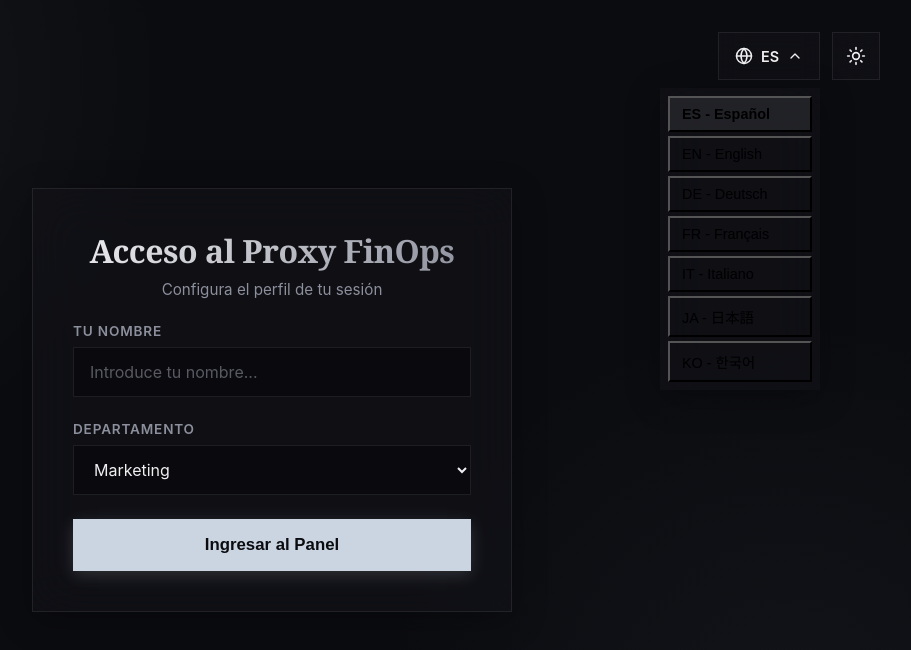
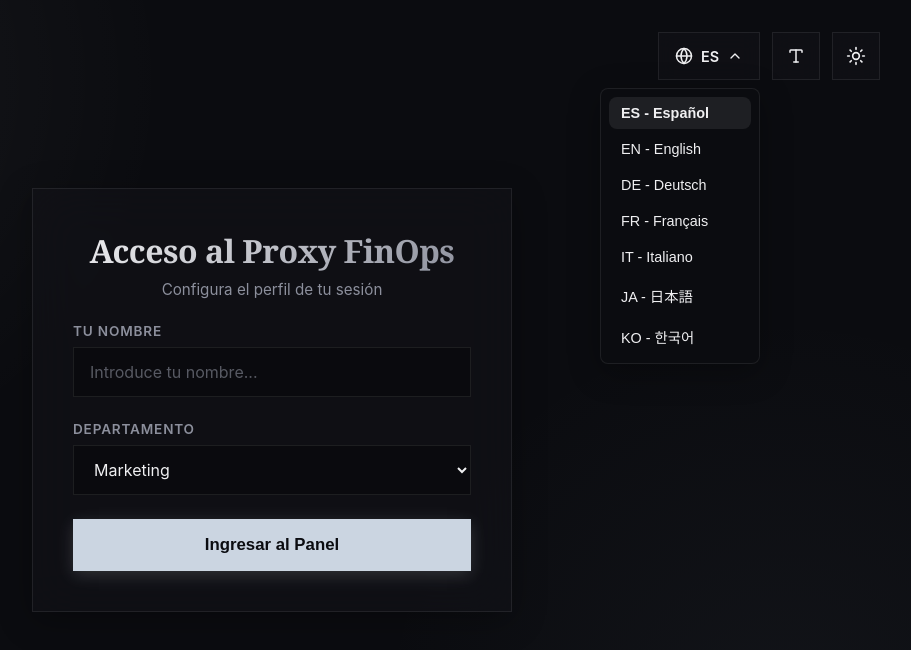
Before and after one commit to XDeEquis/AI-FinOps-Mercedes, a React (Vite) app in the folder frontend/: page / in a window 1280 px wide. Both pictures are taken after a click on the button "ES". Shown: the top 650 px of the page, without its empty margins (368-1279 px from the left). Built offline with nearby package versions, Linux system fonts and the light colour scheme.

Commit message:
Arreglos varios
Se han movido de sitio la experciencia de usuario, ademas de agregado la posibilidad de cambiar el tamaño de la letra

```diff
--- a/frontend/src/App.tsx
+++ b/frontend/src/App.tsx
@@ -1,5 +1,5 @@
 import { useState, useEffect, useRef } from 'react'
-import { Sun, Moon, Globe, ChevronDown, LogOut } from 'lucide-react'
+import { Sun, Moon, Globe, ChevronDown, LogOut, Type } from 'lucide-react'
 import { motion } from 'framer-motion'
 import { ChatWindow } from './components/ChatWindow'
 import { FinOpsSidebar } from './components/FinOpsSidebar'
@@ -12,15 +12,21 @@ export interface UserSession {
   department: Department
 }
 
+type FontSize = 'small' | 'medium' | 'large'
+
 export default function App() {
   const [budget] = useState(5.00)
   const [spent, setSpent] = useState(1.24)
   const [isDarkMode, setIsDarkMode] = useState(true)
   const [lang, setLang] = useState<Language>('es')
+  const [fontSize, setFontSize] = useState<FontSize>('medium')
+
   const [isLangOpen, setIsLangOpen] = useState(false)
+  const [isFontOpen, setIsFontOpen] = useState(false)
+
   const dropdownRef = useRef<HTMLDivElement>(null)
+  const fontDropdownRef = useRef<HTMLDivElement>(null)
 
-  // Registration/login states
   const [user, setUser] = useState<UserSession | null>(null)
   const [tempName, setTempName] = useState('')
   const [tempDept, setTempDept] = useState<Department>('marketing')
@@ -33,7 +39,13 @@ export default function App() {
     }
   }, [isDarkMode])
 
-  // Inyectar clase de departamento en el html para que cambien las variables de color en index.css
+  useEffect(() => {
+    // Aplicar tamaño de fuente a la raíz (html). rem escalará basado en esto.
+    if (fontSize === 'small') document.documentElement.style.fontSize = '14px'
+    else if (fontSize === 'medium') document.documentElement.style.fontSize = '16px'
+    else if (fontSize === 'large') document.documentElement.style.fontSize = '18px'
+  }, [fontSize])
+
   useEffect(() => {
     document.documentElement.classList.remove('dept-marketing', 'dept-engineering', 'dept-sales', 'dept-support')
     if (user) {
@@ -45,6 +57,9 @@ export default function App() {
     const handleClickOutside = (event: MouseEvent) => {
       if (dropdownRef.current && !dropdownRef.current.contains(event.target as Node)) {
         setIsLangOpen(false)
+      }
+      if (fontDropdownRef.current && !fontDropdownRef.current.contains(event.target as Node)) {
+        setIsFontOpen(false)
       }
     }
     document.addEventListener('mousedown', handleClickOutside)
@@ -61,6 +76,12 @@ export default function App() {
     { code: 'ko', label: 'KO - 한국어' }
   ]
 
+  const fontOptions: { code: FontSize, label: string }[] = [
+    { code: 'small', label: translations[lang].fontSmall },
+    { code: 'medium', label: translations[lang].fontMedium },
+    { code: 'large', label: translations[lang].fontLarge }
+  ]
+
   const handleLoginSubmit = (e: React.FormEvent) => {
     e.preventDefault()
     if (!tempName.trim()) return
@@ -70,6 +91,157 @@ export default function App() {
   const handleLogout = () => {
     setUser(null)
     setTempName('')
+  }
+
+  const renderControls = (inSidebar: boolean) => {
+    return (
+      <div style={{
+        display: 'flex',
+        flexDirection: 'column',
+        gap: '12px',
+        width: inSidebar ? '100%' : 'auto',
+        alignItems: inSidebar ? 'stretch' : 'flex-end'
+      }}>
+        {user && inSidebar && (
+          <button
+            onClick={handleLogout}
+            className="header-btn"
+            style={{ width: '100%', justifyContent: 'center' }}
+          >
+            <LogOut size={16} />
+            {translations[lang].logoutLabel}
+          </button>
+        )}
+
+        <div style={{ display: 'flex', gap: '12px', width: '100%', justifyContent: inSidebar ? 'space-between' : 'flex-end' }}>
+
+          {/* Menu Idioma */}
+          <div ref={dropdownRef} style={{ position: 'relative', flex: inSidebar ? 1 : 'none' }}>
+            <button
+              onClick={() => setIsLangOpen(!isLangOpen)}
+              className="header-btn"
+              style={{ width: '100%', justifyContent: 'center' }}
+            >
+              <Globe size={18} />
+              {lang.toUpperCase()}
+              <ChevronDown size={16} style={{ transition: 'transform 0.2s', transform: isLangOpen ? 'rotate(180deg)' : 'rotate(0)' }} />
+            </button>
+
+            {isLangOpen && (
+              <div style={{
+                position: 'absolute',
+                bottom: inSidebar ? 'calc(100% + 8px)' : 'auto',
+                top: inSidebar ? 'auto' : 'calc(100% + 8px)',
+                right: inSidebar ? 'auto' : 0,
+                left: inSidebar ? 0 : 'auto',
+                background: 'var(--bg-color)',
+                border: '1px solid var(--panel-border)',
+                borderRadius: '8px',
+                padding: '8px',
+                display: 'flex',
+                flexDirection: 'column',
+                gap: '4px',
+                minWidth: '160px',
+                boxShadow: 'var(--glass-shadow)',
+                zIndex: 100
+              }}>
+                {languages.map((l) => (
+                  <button
+                    key={l.code}
+                    onClick={() => {
+                      setLang(l.code)
+                      setIsLangOpen(false)
+                    }}
+                    onMouseEnter={(e) => e.currentTarget.style.background = 'var(--icon-bg)'}
+                    onMouseLeave={(e) => e.currentTarget.style.background = lang === l.code ? 'var(--icon-bg)' : 'transparent'}
+                    style={{
+                      background: lang === l.code ? 'var(--icon-bg)' : 'transparent',
+                      padding: '8px 12px',
+                      borderRadius: '8px',
+                      textAlign: 'left',
+                      cursor: 'pointer',
+                      fontSize: '0.9rem',
+                      fontWeight: lang === l.code ? 600 : 400,
+                      border: 'none',
+                      color: 'var(--text-primary)',
+                      transition: 'background 0.2s'
+                    }}
+                  >
+                    {l.label}
+                  </button>
+                ))}
+              </div>
+            )}
+          </div>
+
+          {/* Menu Tamaño Fuente */}
+          <div ref={fontDropdownRef} style={{ position: 'relative' }}>
+            <button
+              onClick={() => setIsFontOpen(!isFontOpen)}
+              className="header-btn"
+              style={{ width: '48px', padding: 0, justifyContent: 'center', flexShrink: 0 }}
+              title={translations[lang].fontMedium}
+            >
+              <Type size={18} />
+            </button>
+
+            {isFontOpen && (
+              <div style={{
+                position: 'absolute',
+                bottom: inSidebar ? 'calc(100% + 8px)' : 'auto',
+                top: inSidebar ? 'auto' : 'calc(100% + 8px)',
+                right: 0, // Alineado a la derecha siempre para el icono
+                background: 'var(--bg-color)',
+                border: '1px solid var(--panel-border)',
+                borderRadius: '8px',
+                padding: '8px',
+                display: 'flex',
+                flexDirection: 'column',
+                gap: '4px',
+                minWidth: '160px',
+                boxShadow: 'var(--glass-shadow)',
+                zIndex: 100
+              }}>
+                {fontOptions.map((f) => (
+                  <button
+                    key={f.code}
+                    onClick={() => {
+                      setFontSize(f.code)
+                      setIsFontOpen(false)
+                    }}
+                    onMouseEnter={(e) => e.currentTarget.style.background = 'var(--icon-bg)'}
+                    onMouseLeave={(e) => e.currentTarget.style.background = fontSize === f.code ? 'var(--icon-bg)' : 'transparent'}
+                    style={{
+                      background: fontSize === f.code ? 'var(--icon-bg)' : 'transparent',
+                      padding: '8px 12px',
+                      borderRadius: '8px',
+                      textAlign: 'left',
+                      cursor: 'pointer',
+                      fontSize: '0.9rem',
+                      fontWeight: fontSize === f.code ? 600 : 400,
+                      border: 'none',
+                      color: 'var(--text-primary)',
+                      transition: 'background 0.2s'
+                    }}
+                  >
+                    {f.label}
+                  </button>
+                ))}
+              </div>
+            )}
+          </div>
+
+          {/* Boton Tema */}
+          <button
+            onClick={() => setIsDarkMode(!isDarkMode)}
+            className="header-btn"
+            style={{ width: '48px', padding: 0, justifyContent: 'center', flexShrink: 0 }}
+          >
+            {isDarkMode ? <Sun size={20} /> : <Moon size={20} />}
+          </button>
+        </div>
+      </div>
+    )
   }
 
   return (
@@ -85,83 +257,11 @@ export default function App() {
       justifyContent: user ? 'stretch' : 'center'
     }}>
 
-      {/* Top right control panel */}
-      <div style={{ position: 'absolute', top: '32px', right: '32px', display: 'flex', gap: '12px', zIndex: 50 }}>
-
-        {/* Logout / Change Department Button */}
-        {user && (
-          <button
-            onClick={handleLogout}
-            className="header-btn"
-          >
-            <LogOut size={16} />
-            {translations[lang].logoutLabel}
-          </button>
-        )}
-
-        {/* Language Dropdown */}
-        <div ref={dropdownRef} style={{ position: 'relative' }}>
-          <button
-            onClick={() => setIsLangOpen(!isLangOpen)}
-            className="header-btn"
-          >
-            <Globe size={18} />
-            {lang.toUpperCase()}
-            <ChevronDown size={16} style={{ transition: 'transform 0.2s', transform: isLangOpen ? 'rotate(180deg)' : 'rotate(0)' }} />
-          </button>
-
-          {isLangOpen && (
-            <div style={{
-              position: 'absolute',
-              top: 'calc(100% + 8px)',
-              right: 0,
-              background: 'var(--panel-bg)',
-              borderRadius: '0px',
-              padding: '8px',
-              display: 'flex',
-              flexDirection: 'column',
-              gap: '4px',
-              minWidth: '160px',
-              backdropFilter: 'blur(24px)',
-              boxShadow: 'var(--glass-shadow)',
-              zIndex: 100
-            }}>
-              {languages.map((l) => (
-                <button
-                  key={l.code}
-                  onClick={() => {
-                    setLang(l.code)
-                    setIsLangOpen(false)
-                  }}
-                  onMouseEnter={(e) => e.currentTarget.style.background = 'var(--icon-bg)'}
-                  onMouseLeave={(e) => e.currentTarget.style.background = lang === l.code ? 'var(--icon-bg)' : 'transparent'}
-                  style={{
-                    background: lang === l.code ? 'var(--icon-bg)' : 'transparent',
-                    padding: '8px 12px',
-                    borderRadius: '0px',
-                    textAlign: 'left',
-                    cursor: 'pointer',
-                    fontSize: '0.9rem',
-                    fontWeight: lang === l.code ? 600 : 400,
-                    transition: 'background 0.2s'
-                  }}
-                >
-                  {l.label}
-                </button>
-              ))}
-            </div>
-          )}
+      {!user && (
+        <div style={{ position: 'absolute', top: '32px', right: '32px', zIndex: 50 }}>
+          {renderControls(false)}
         </div>
-
-        {/* Theme Toggle */}
-        <button
-          onClick={() => setIsDarkMode(!isDarkMode)}
-          className="header-btn"
-          style={{ width: '48px', padding: 0 }}
-        >
-          {isDarkMode ? <Sun size={20} /> : <Moon size={20} />}
-        </button>
-      </div>
+      )}
 
       {!user ? (
         <motion.div
@@ -209,7 +309,10 @@ export default function App() {
         </motion.div>
       ) : (
         <>
-          <FinOpsSidebar budget={budget} spent={spent} lang={lang} user={user} />
+          <FinOpsSidebar budget={budget} spent={spent} lang={lang} user={user}>
+            {renderControls(true)}
+          </FinOpsSidebar>
+
           <ChatWindow onMessageSent={(cost) => setSpent(s => s + cost)} lang={lang} user={user} />
         </>
       )}
--- a/frontend/src/components/ChatWindow.tsx
+++ b/frontend/src/components/ChatWindow.tsx
@@ -100,7 +100,7 @@ export function ChatWindow({ onMessageSent, lang, user }: { onMessageSent: (cost
       <div style={{
         flex: 1,
         overflowY: 'auto',
-        padding: '96px 32px 32px 32px',
+        padding: '32px',
         display: 'flex',
         flexDirection: 'column',
         gap: '24px',
```
Also changed, not shown: frontend/src/components/FinOpsSidebar.tsx (+21 -2 lines), frontend/src/i18n.ts (+23 -9 lines).
